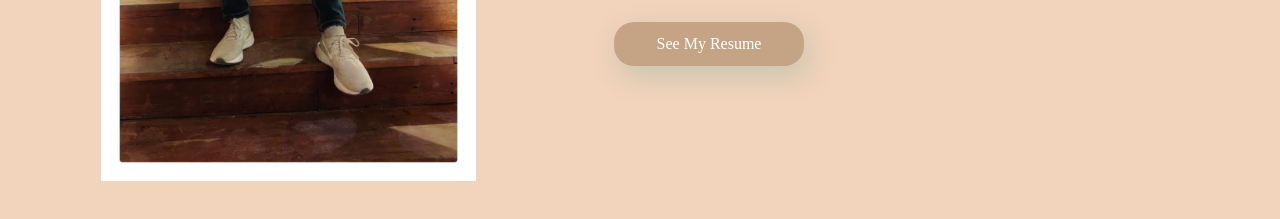
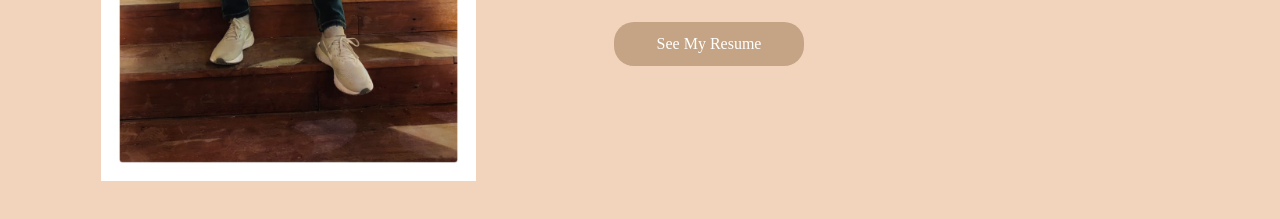
Before and after one commit to krishilmodh/krishilmodh.github.io, a plain HTML site: page index.html in a window 1280 px wide. Shown: the part 479-698 px from the top of the page. Drawn offline with Linux system fonts and the light colour scheme.

Commit message:
Update style.css

```diff
--- a/style.css
+++ b/style.css
@@ -98,7 +98,6 @@ a{
     color: white;
     background-color:#C4A484;
     border-radius: 20px;
-    box-shadow: 5px 10px 30px rgba(24, 139, 119, 0.2);
 }
 .resume-btn:hover{
     background-color: #b5651d;
```
